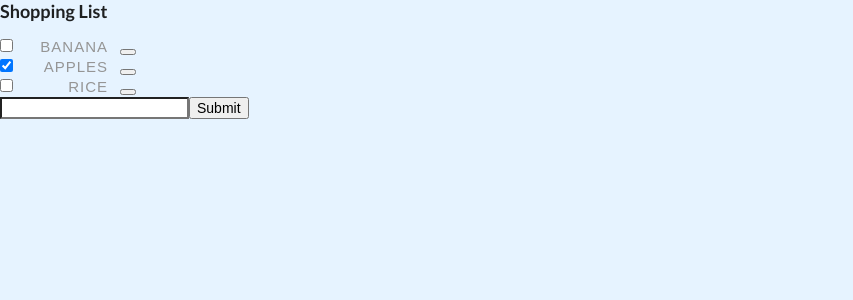
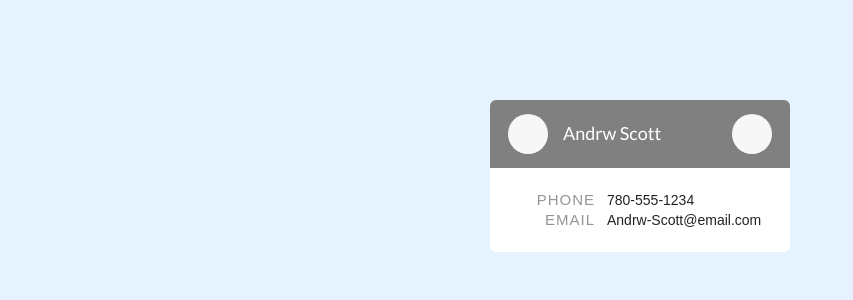
Before and after one commit to andr3wsc0tt/React, a React (Create React App) app: page / in a window 1280 px wide. Shown: the top 300 px of the page, without its empty margins (0-853 px from the left). Built offline with nearby package versions, Linux system fonts and the light colour scheme.

Commit message:
now on to router

```diff
--- a/src/App.tsx
+++ b/src/App.tsx
@@ -8,6 +8,7 @@ import InputEvents from './events/InputEvents'
 import MovementEvents from './events/MovementEvents'
 import FormValidation from './FormValidation'
 import ShoppingList from './shoppingList/ShoppingList'
+import CardHooks from './CardHooks'
 
 function App() {
   return (
@@ -15,10 +16,15 @@ function App() {
       {/* <Card/>
       <Card/>
       <Card/> */}
+
       {/* <InputEvents/>
       <MovementEvents/> */}
+
       {/* <FormValidation/> */}
-      <ShoppingList/>
+
+      {/* <ShoppingList/> */}
+      <CardHooks/>
+
 
     </div>
   );
--- a/src/Card.css
+++ b/src/Card.css
@@ -71,3 +71,26 @@ li span{
     font-size: 15px;
     letter-spacing: 1px;
 }
+
+[class*="favorite"] {
+    display: inline-block;
+    border-radius: 50%;
+    background-color: #f7f7f7;
+    height: 40px;
+    width: 40px;
+    vertical-align: middle;
+    color: #959595;
+    font-size: inherit;
+    position: relative;
+    float:right;
+}
+
+.favorite:after{
+    position: absolute;
+    top: 50%;
+    transform: translateX(50%) translateY(-50%);
+}
+
+.favoriteactive{
+    background-color: yellow;
+}
--- /dev/null
+++ b/src/CardHooks.tsx
@@ -0,0 +1,46 @@
+import React, {useState, useEffect} from 'react'
+import { callExpression } from '@babel/types';
+
+const CardHooks = () => {
+    const [initials, setInitials] = useState('AS')
+    const [name, setName] = useState("Andrw Scott")
+    const [phone, setPhone] = useState("780-555-1234")
+    const [email, setEmail] = useState("Andrw-Scott@email.com")
+    const [favorite, setFavorite] = useState(false)
+
+    useEffect(() => {
+        console.log(`Value has changed to : ${favorite}`)
+        // save to local storage, make API callExpression, DOM interactions, etc.
+    })
+
+    const activeClass = favorite ? 'active' : ''
+
+    return (
+        <section className="card-container">
+            <header className="card-header">
+                <span data-initials={initials}></span>
+                <h2>{name}</h2>
+                <div
+                    className={`favorite${activeClass}`}
+                    onClick={()=>{setFavorite(!favorite)}}
+                    >
+                </div>
+            </header>
+
+            <main>
+                <ul>
+                    <li>
+                        <span>Phone</span>
+                        {phone ? phone : 'n/a'}
+                    </li>
+                    <li>
+                        <span>EMail</span>
+                        {email ? email : 'n/a'}
+                    </li>
+                </ul>
+            </main>
+        </section>
+    )
+}
+
+export default CardHooks
```
